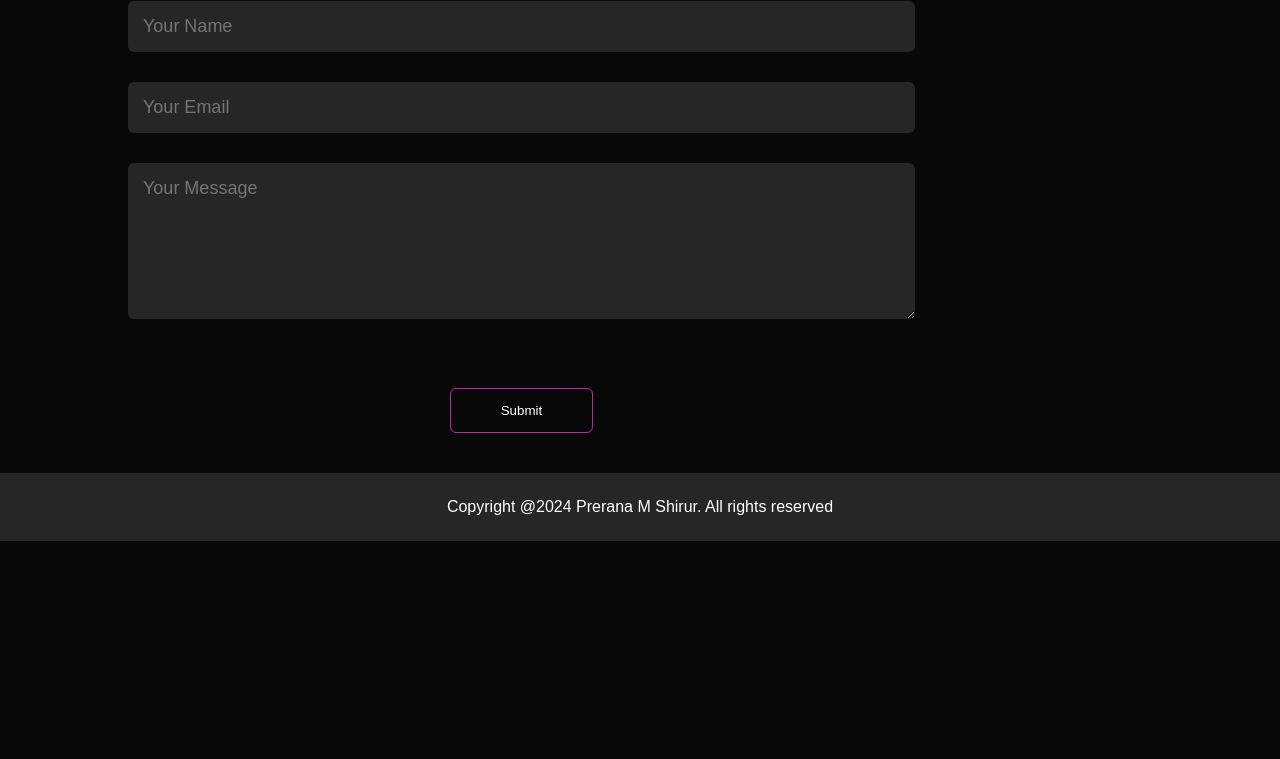
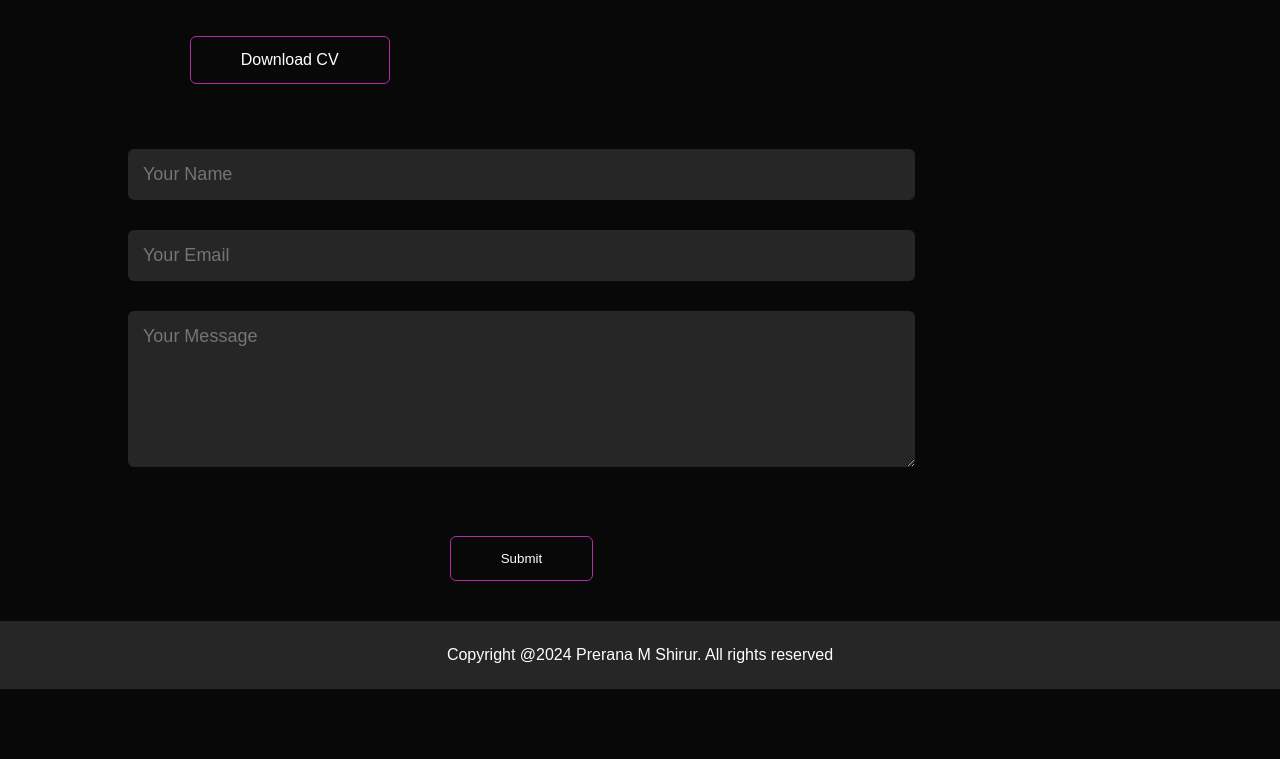
Before and after one commit to preranamshirur/Portfolio-Makethon, a plain HTML site: page index.html in a window 1280 px wide. Shown: the part 2247-3006 px from the top of the page. Before the commit the page ends 2858 px from the top, so only its background shows below. Drawn offline with Linux system fonts and the light colour scheme.

Commit message:
Update index.html

```diff
--- a/index.html
+++ b/index.html
@@ -123,6 +123,9 @@
                 <a href="https://instagram.com/"><i class="fa-brands fa-instagram"></i></a>
                 <a href="https://linkedin.com/"><i class="fa-brands fa-linkedin"></i></a>
             </div>
+             <div >
+                <a href="Profile.pdf" class="button btn">Download CV</a>
+            </div>
         </div>
         <div class="contact-right">
             <form id="contactForm">
```
